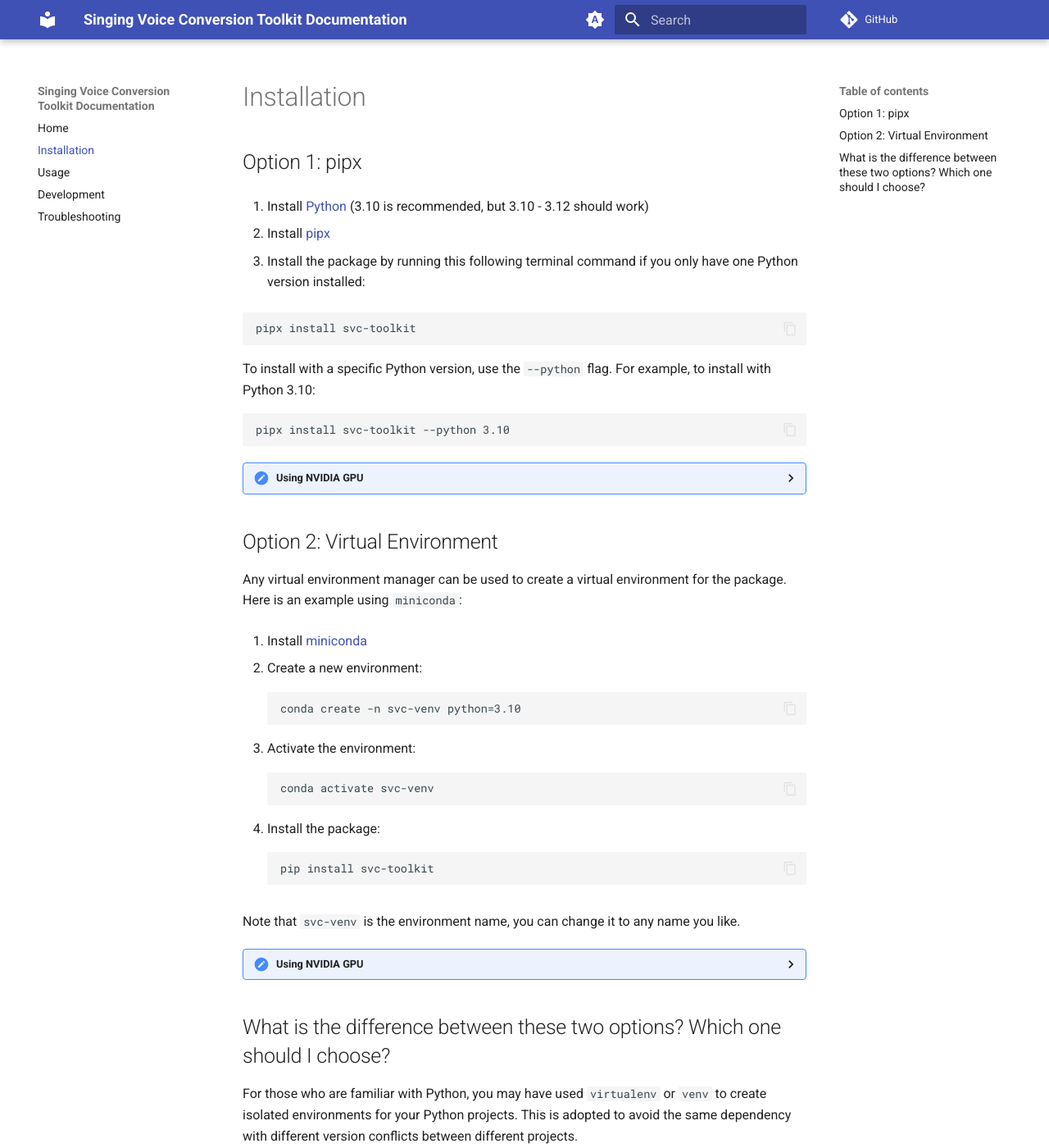
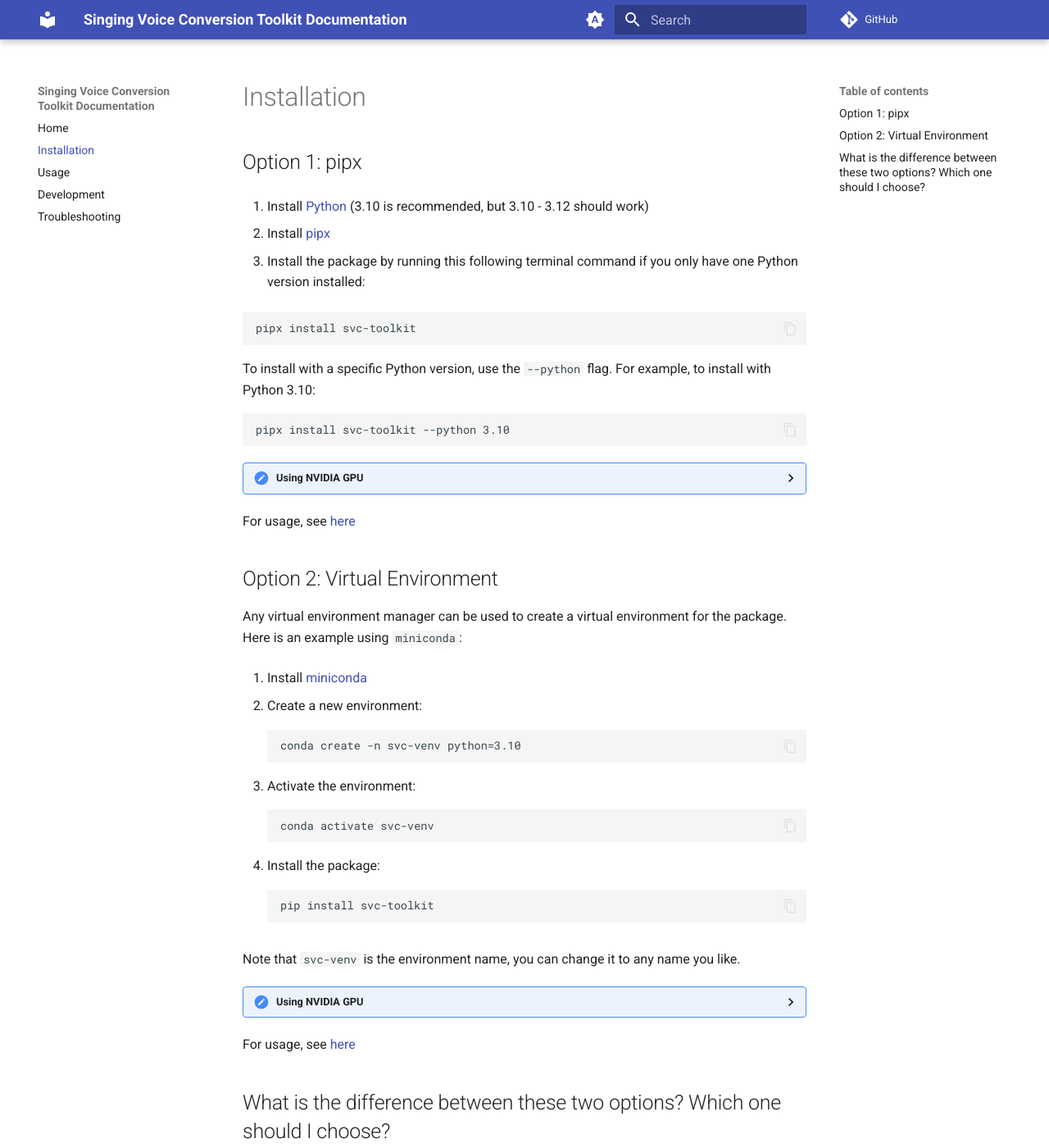
Before and after one commit to jljl1337/svc-toolkit, an MkDocs documentation site: the page built from docs/installation.md, in a window 1280 px wide and 1400 px high. Shown: the whole window at 82% size. Built offline with MkDocs 1.6.1 and Material for MkDocs 9.7.7, drawn with Linux system fonts in a browser that asks for light colours; comment, search, counter and statistics services are not loaded.

Commit message:
Add link to usage documentation in installation.md

````diff
--- a/docs/installation.md
+++ b/docs/installation.md
@@ -28,6 +28,8 @@ pipx inject svc-toolkit torch==2.1.1 torchaudio==2.1.1 --pip-args="-U" --index-u
 ```
 
 </details>
+
+For usage, see [here](./usage.md)
 
 ## Option 2: Virtual Environment
 
@@ -61,6 +63,8 @@ pip install -U torch==2.1.1 torchaudio==2.1.1 --index-url https://download.pytor
 
 </details>
 
+For usage, see [here](./usage.md)
+
 ## What is the difference between these two options? Which one should I choose?
 
 For those who are familiar with Python, you may have used `virtualenv` or `venv`
````
